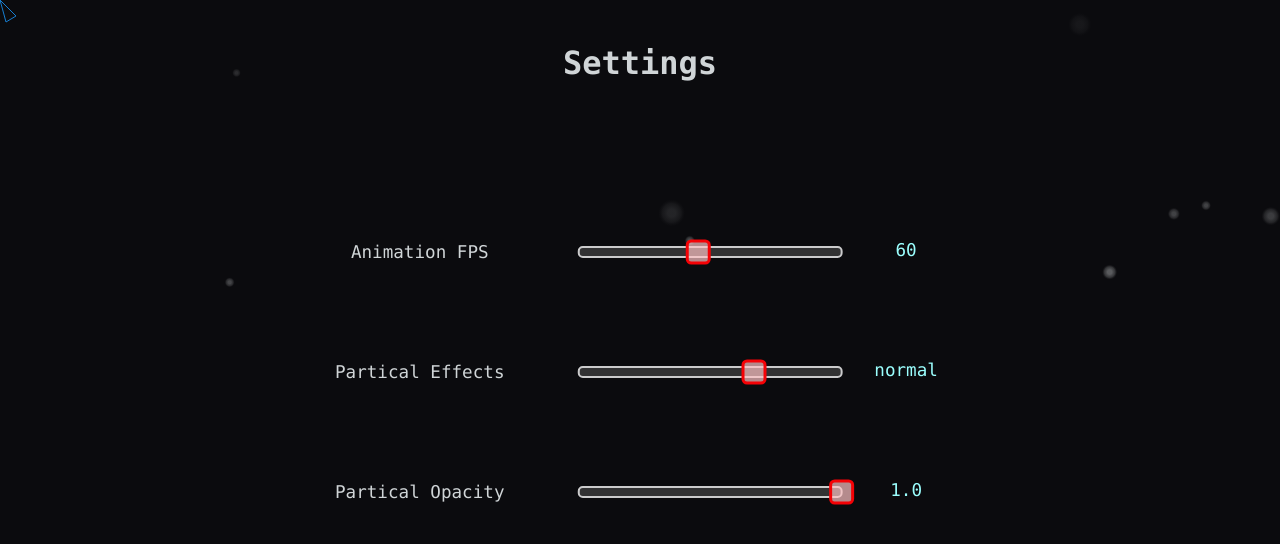
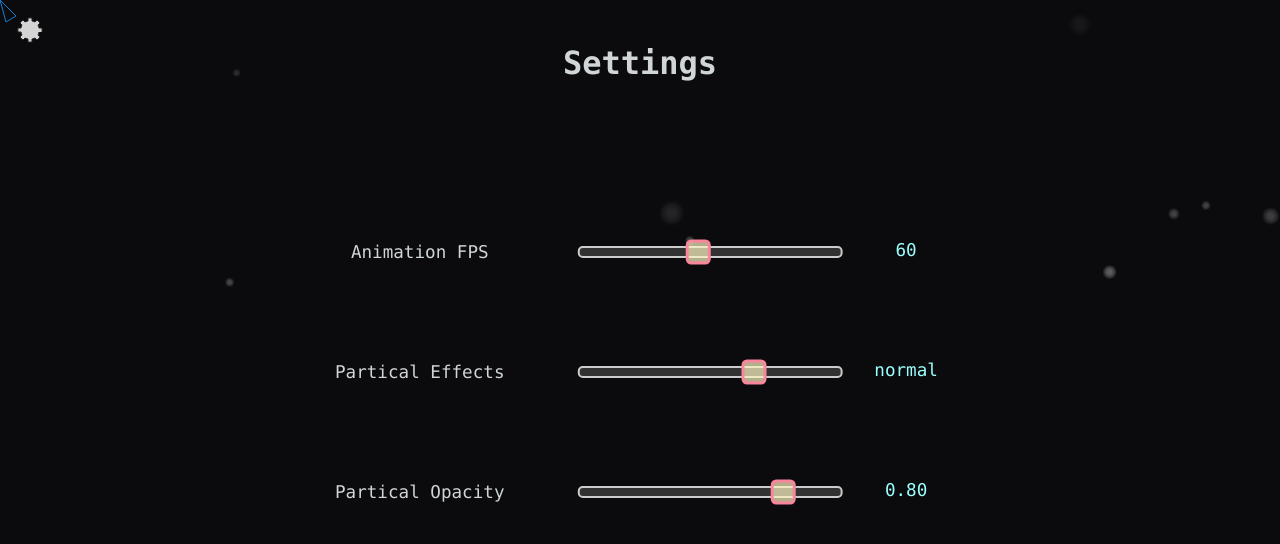
Before and after one commit to AntoineYANG/kyusho-homepage, a React (Create React App) app in the folder app/: page /#/settings in a window 1280 px wide. Shown: the top 544 px of the page. Built offline with nearby package versions, Linux system fonts and the light colour scheme.

Commit message:
Temperarily hid touch listeners; Changed some colors in theme Yuki;

```diff
--- /dev/null
+++ b/app/src/compo/HomeButton.tsx
@@ -0,0 +1,63 @@
+/*
+ * @Author: Antoine YANG
+ * @Date: 2020-08-30 22:42:24
+ * @Last Modified by: Antoine YANG
+ * @Last Modified time: 2020-08-30 22:43:15
+ */
+
+import React, { Component } from "react";
+import { HashRouter, Link } from "react-router-dom";
+import { Shared } from "../methods/globals";
+
+
+export class HomeButton extends Component<{}, {}> {
+
+    public constructor(props: {}) {
+        super(props);
+    }
+
+    public render(): JSX.Element {
+        return (
+            <div style={{
+                position: "absolute",
+                left: "10px",
+                top: "10px",
+                pointerEvents: "none"
+            }} >
+                <HashRouter>
+                    <Link to="/" >
+                        <svg width="40px" height="40px" >
+                            <path d={
+                                "M32,22 A16.5,16.5,0,0,0,32,18 L29,18 A13.5,13.5,0,0,0,28,15"
+                                + " L30,13 A16.5,16.5,0,0,0,27,10 L25,12 A13.5,13.5,0,0,0,22,11"
+                                + " L22,8 A16.5,16.5,0,0,0,18,8 L18,11 A13.5,13.5,0,0,0,15,12"
+                                + " L13,10 A16.5,16.5,0,0,0,10,13 L12,15 A13.5,13.5,0,0,0,11,18"
+                                + " L8,18 A16.5,16.5,0,0,0,8,22 L11,22 A13.5,13.5,0,0,0,12,25"
+                                + " L10,27 A16.5,16.5,0,0,0,13,30 L15,28 A13.5,13.5,0,0,0,18,29"
+                                + " L18,32 A16.5,16.5,0,0,0,22,32 L22,29 A13.5,13.5,0,0,0,25,28"
+                                + " L27,30 A16.5,16.5,0,0,0,30,27 L28,25 A13.5,13.5,0,0,0,29,22"
+                            }
+                            style={{
+                                fill: "rgb(212,212,213)",
+                                stroke: "rgb(37,37,38)",
+                                pointerEvents: "all",
+                                cursor: "none"
+                            }}
+                            onMouseOver={
+                                () => {
+                                    Shared.cursorState = "pointer";
+                                }
+                            }
+                            onMouseOut={
+                                () => {
+                                    Shared.cursorState = "normal";
+                                }
+                            } />
+                        </svg>
+                    </Link>
+                </HashRouter>
+            </div>
+        );
+    }
+
+};
--- a/app/src/compo/SettingItem.tsx
+++ b/app/src/compo/SettingItem.tsx
@@ -14,6 +14,7 @@ import Color from "../preference/Color";
 export interface SettingItemProps {
     name: string;
     valueChanged: (value: any) => void;
+    previewChanging: (value: any) => void;
 };
 
 export interface SettingItemState {};
@@ -43,6 +44,7 @@ export interface SettingValueBarProps extends SettingItemProps {
     formatter: (val: number) => (string | number);
     default: number;
     valueChanged: (value: number) => void;
+    previewChanging: (value: number) => void;
 };
 
 export interface SettingValueBarState extends SettingItemState {
@@ -78,23 +80,23 @@ export class SettingValueBar extends SettingItem<SettingValueBarProps, SettingVa
                 fontSize: "110%",
                 alignItems: "center"
             }}
-            onTouchEnd={
-                e => {
-                    if (this.dragging) {
-                        this.dragging = false;
-                        $(e.target).children("text").css(
-                            "fill", Shared.theme.colortab.border
-                        );
-                        const val: number = this.props.setter(this.curVal);
-                        if (val !== this.state.value) {
-                            this.props.valueChanged(val);
-                            this.setState({
-                                value: val
-                            });
-                        }
-                    }
-                }
-            }
+            // onTouchEnd={
+            //     e => {
+            //         if (this.dragging) {
+            //             this.dragging = false;
+            //             $(e.target).children("text").css(
+            //                 "fill", Shared.theme.colortab.border
+            //             );
+            //             const val: number = this.props.setter(this.curVal);
+            //             if (val !== this.state.value) {
+            //                 this.props.valueChanged(val);
+            //                 this.setState({
+            //                     value: val
+            //                 });
+            //             }
+            //         }
+            //     }
+            // }
             onMouseUp={
                 e => {
                     if (this.dragging) {
@@ -127,28 +129,28 @@ export class SettingValueBar extends SettingItem<SettingValueBarProps, SettingVa
                     minWidth: "34vw",
                     marginRight: "auto"
                 }}
-                onTouchMove={
-                    e => {
-                        if (this.dragging && e.touches[0]) {
-                            const w: number = $(e.target).width()!;
-                            const x1: number = 4 + 0.05 * w;
-                            const x2: number = 0.7 * w - 16;
-                            const x: number = Math.max(
-                                x1, Math.min(
-                                    x2, e.touches[0].clientX - (
-                                        $(e.target).offset()?.left || 0
-                                    )
-                                )
-                            );
-                            this.curVal = this.props.min + (x - x1) / (x2 - x1) * (
-                                this.props.max - this.props.min
-                            );
-                            $(e.target).children("rect.target").attr(
-                                "x", x
-                            );
-                        }
-                    }
-                }
+                // onTouchMove={
+                //     e => {
+                //         if (this.dragging && e.touches[0]) {
+                //             const w: number = $(e.target).width()!;
+                //             const x1: number = 4 + 0.05 * w;
+                //             const x2: number = 0.7 * w - 16;
+                //             const x: number = Math.max(
+                //                 x1, Math.min(
+                //                     x2, e.touches[0].clientX - (
+                //                         $(e.target).offset()?.left || 0
+                //                     )
+                //                 )
+                //             );
+                //             this.curVal = this.props.min + (x - x1) / (x2 - x1) * (
+                //                 this.props.max - this.props.min
+                //             );
+                //             $(e.target).children("rect.target").attr(
+                //                 "x", x
+                //             );
+                //         }
+                //     }
+                // }
                 onMouseMove={
                     e => {
                         if (this.dragging) {
@@ -193,7 +195,7 @@ export class SettingValueBar extends SettingItem<SettingValueBarProps, SettingVa
                             0.88
                         ),
                         fillOpacity: 0.7,
-                        stroke: Shared.theme.colortab.frontground,
+                        stroke: Shared.theme.colortab.frontground2,
                         strokeWidth: 3,
                         transform: "translate(-11px,-11px)"
                     }}
@@ -214,11 +216,11 @@ export class SettingValueBar extends SettingItem<SettingValueBarProps, SettingVa
                             this.dragging = true;
                         }
                     }
-                    onTouchStart={
-                        () => {
-                            this.dragging = true;
-                        }
-                    }
+                    // onTouchStart={
+                    //     () => {
+                    //         this.dragging = true;
+                    //     }
+                    // }
                     onMouseMove={
                         e => {
                             e.stopPropagation();
@@ -245,6 +247,7 @@ export class SettingValueBar extends SettingItem<SettingValueBarProps, SettingVa
                                 ).text(
                                     this.props.formatter(val)
                                 );
+                                this.props.previewChanging(val);
                             }
                         }
                     }
--- a/app/src/methods/globals.ts
+++ b/app/src/methods/globals.ts
@@ -21,5 +21,5 @@ export let Shared: SharedItem = {
     cursorState: "normal",
     animationFPS: 60,
     particalEffects: 2,
-    particalOpacity: 1
+    particalOpacity: 0.8
 };
--- a/app/src/methods/typedict.ts
+++ b/app/src/methods/typedict.ts
@@ -30,6 +30,8 @@ export interface Colortab {
     border: string;
     background: string;
     frontground: string;
+    frontground2: string;
+    frontground3: string;
 };
 
 /**
--- a/app/src/routings/BadUrl.tsx
+++ b/app/src/routings/BadUrl.tsx
@@ -2,13 +2,14 @@
  * @Author: Antoine YANG
  * @Date: 2020-08-28 20:50:07
  * @Last Modified by: Antoine YANG
- * @Last Modified time: 2020-08-29 20:43:20
+ * @Last Modified time: 2020-08-30 22:43:52
  */
 
 import React from "react";
 import { PageBody } from "../methods/typedict";
 import { Shared } from "../methods/globals";
 import { SettingsButton } from "../compo/SettingsButton";
+import { HomeButton } from "../compo/HomeButton";
 
 
 /**
@@ -52,6 +53,7 @@ export class BadUrl extends PageBody<{}> {
                     <br />
                     Bad Gateway
                 </div>
+                <HomeButton />
                 <SettingsButton />
             </>
         );
--- a/app/src/routings/Home.tsx
+++ b/app/src/routings/Home.tsx
@@ -2,13 +2,14 @@
  * @Author: Antoine YANG
  * @Date: 2020-08-28 21:07:40
  * @Last Modified by: Antoine YANG
- * @Last Modified time: 2020-08-29 21:43:28
+ * @Last Modified time: 2020-08-30 22:43:33
  */
 
 import React from "react";
 import { PageBody } from "../methods/typedict";
 import { Shared } from "../methods/globals";
 import { SettingsButton } from "../compo/SettingsButton";
+import { HomeButton } from "../compo/HomeButton";
 
 
 /**
@@ -55,6 +56,7 @@ export class Home extends PageBody<{}> {
                     <span style={{ color: "rgb(133,232,62)" }} >is under&nbsp;</span>
                     <span style={{ color: "rgb(63,119,134)" }} >rebuilding...</span>
                 </div>
+                <HomeButton />
                 <SettingsButton />
             </>
         );
--- a/app/src/routings/Settings.tsx
+++ b/app/src/routings/Settings.tsx
@@ -2,13 +2,14 @@
  * @Author: Antoine YANG
  * @Date: 2020-08-29 21:41:10
  * @Last Modified by: Antoine YANG
- * @Last Modified time: 2020-08-30 04:49:15
+ * @Last Modified time: 2020-08-30 22:43:34
  */
 
 import React from "react";
 import { PageBody } from "../methods/typedict";
 import { Shared } from "../methods/globals";
 import { SettingValueBar } from "../compo/SettingItem";
+import { HomeButton } from "../compo/HomeButton";
 
 
 /**
@@ -49,6 +50,11 @@ export class Settings extends PageBody<{}> {
                     setter={
                         (val: number) => Math.floor(val / 5) * 5
                     }
+                    previewChanging={
+                        (val: number) => {
+                            Shared.animationFPS = val;
+                        }
+                    }
                     valueChanged={
                         (val: number) => {
                             Shared.animationFPS = val;
@@ -67,6 +73,11 @@ export class Settings extends PageBody<{}> {
                     setter={
                         (val: number) => Math.round(val)
                     }
+                    previewChanging={
+                        (val: number) => {
+                            Shared.particalEffects = val as 0 | 1 | 2 | 3;
+                        }
+                    }
                     valueChanged={
                         (val: number) => {
                             Shared.particalEffects = val as 0 | 1 | 2 | 3;
@@ -80,12 +91,18 @@ export class Settings extends PageBody<{}> {
                     setter={
                         (val: number) => val
                     }
+                    previewChanging={
+                        (val: number) => {
+                            Shared.particalOpacity = val;
+                        }
+                    }
                     valueChanged={
                         (val: number) => {
                             Shared.particalOpacity = val;
                         }
                     } />
                 </div>
+                <HomeButton />
             </>
         );
     }
```
Also changed, not shown: app/src/methods/selection.ts (+24 -1 lines), app/src/themes/Yuki.ts (+13 -11 lines).
